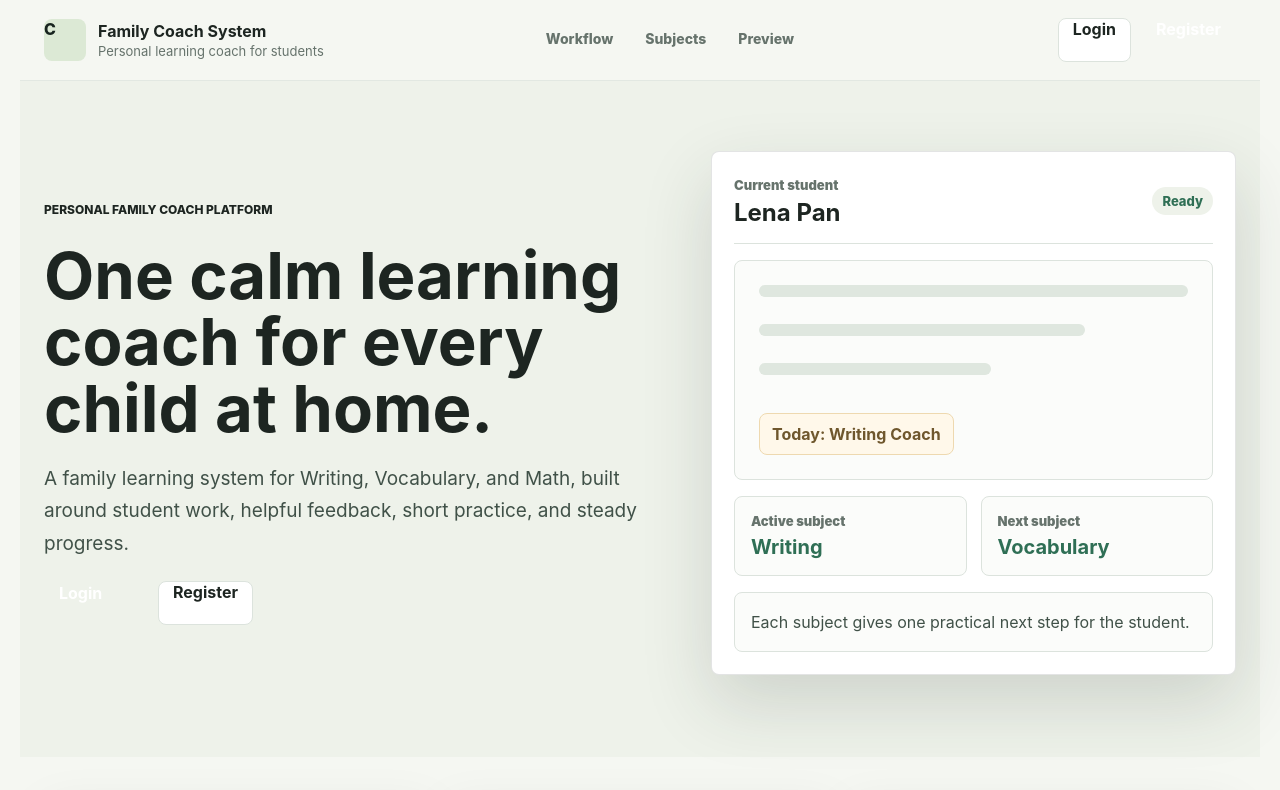
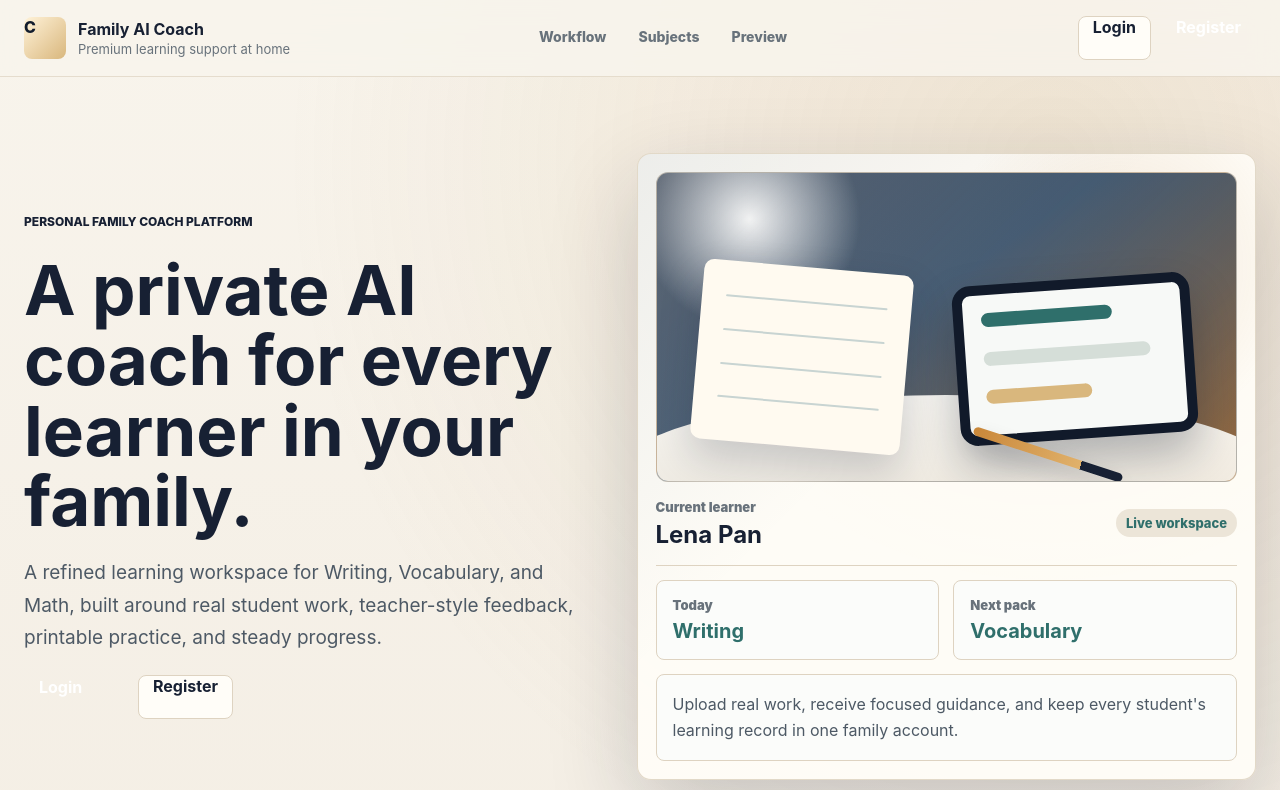
Before and after one commit to bhy103/writing-growth-system, a Next.js app: page / in a window 1280 px wide. Shown: the top 790 px of the page. Built offline with nearby package versions, Linux system fonts and the light colour scheme.

Commit message:
Upgrade portal branding and visual design

```diff
--- a/app/globals.css
+++ b/app/globals.css
@@ -1,16 +1,16 @@
 :root {
-  --bg: #f6f7f3;
-  --surface: #ffffff;
-  --surface-muted: #eef2ea;
-  --ink: #1d2521;
-  --muted: #66736c;
-  --line: #dce3dd;
-  --green: #2f6f55;
-  --green-dark: #214d3d;
-  --blue: #315f8c;
-  --gold: #b5822f;
+  --bg: #f5f1e8;
+  --surface: #fffdf8;
+  --surface-muted: #ece5d8;
+  --ink: #172033;
+  --muted: #68727b;
+  --line: #ded3c1;
+  --green: #2f6f6b;
+  --green-dark: #1f4d4a;
+  --blue: #203f63;
+  --gold: #b88746;
   --red: #9f4f43;
-  --shadow: 0 18px 50px rgba(37, 49, 43, 0.08);
+  --shadow: 0 22px 60px rgba(23, 32, 51, 0.1);
 }
 
 * {
@@ -47,7 +47,9 @@ a {
 .portal-page,
 .auth-page {
   min-height: 100vh;
-  background: #f5f7f2;
+  background:
+    radial-gradient(circle at 82% 6%, rgba(184, 135, 70, 0.16), transparent 28%),
+    linear-gradient(180deg, #f8f4ec 0%, #f1eadf 58%, #f7f4ee 100%);
 }
 
 .portal-nav {
@@ -58,11 +60,11 @@ a {
   align-items: center;
   justify-content: space-between;
   gap: 18px;
-  max-width: 1240px;
+  max-width: 1280px;
   margin: 0 auto;
-  padding: 18px 24px;
-  background: rgba(245, 247, 242, 0.94);
-  border-bottom: 1px solid rgba(220, 227, 221, 0.72);
+  padding: 16px 24px;
+  background: rgba(248, 244, 236, 0.88);
+  border-bottom: 1px solid rgba(222, 211, 193, 0.72);
   backdrop-filter: blur(14px);
 }
 
@@ -101,8 +103,8 @@ a {
 }
 
 .portal-menu a:hover {
-  background: var(--surface-muted);
-  color: var(--green);
+  background: rgba(255, 253, 248, 0.72);
+  color: var(--blue);
 }
 
 .portal-actions,
@@ -120,14 +122,13 @@ a {
 
 .portal-hero-stage {
   display: grid;
-  grid-template-columns: minmax(0, 1fr) minmax(380px, 0.84fr);
-  gap: 42px;
-  align-items: center;
-  max-width: 1240px;
-  min-height: 640px;
+  grid-template-columns: minmax(0, 0.95fr) minmax(420px, 1.05fr);
+  gap: 52px;
+  align-items: center;
+  max-width: 1280px;
+  min-height: 680px;
   margin: 0 auto;
-  padding: 70px 24px 82px;
-  background: #eef2ea;
+  padding: 76px 24px 92px;
 }
 
 .portal-hero-content {
@@ -140,7 +141,7 @@ a {
   margin: 0;
   max-width: 680px;
   color: var(--ink);
-  font-size: clamp(44px, 5.1vw, 72px);
+  font-size: clamp(46px, 5.4vw, 78px);
   line-height: 1.02;
   letter-spacing: 0;
 }
@@ -148,19 +149,129 @@ a {
 .portal-hero-content p:not(.eyebrow) {
   max-width: 690px;
   margin: 0;
-  color: #405148;
+  color: #4d5965;
   font-size: 19px;
   line-height: 1.72;
 }
 
 .hero-product-preview {
   display: grid;
-  gap: 16px;
-  border: 1px solid rgba(29, 37, 33, 0.12);
-  border-radius: 8px;
-  background: var(--surface);
-  box-shadow: 0 28px 70px rgba(37, 49, 43, 0.16);
-  padding: 22px;
+  gap: 14px;
+  border: 1px solid rgba(222, 211, 193, 0.86);
+  border-radius: 14px;
+  background: rgba(255, 253, 248, 0.92);
+  box-shadow: 0 32px 90px rgba(23, 32, 51, 0.2);
+  padding: 18px;
+}
+
+.premium-visual {
+  position: relative;
+  overflow: hidden;
+}
+
+.premium-visual::before {
+  position: absolute;
+  inset: 0;
+  background:
+    radial-gradient(circle at 78% 18%, rgba(184, 135, 70, 0.18), transparent 25%),
+    linear-gradient(135deg, rgba(32, 63, 99, 0.08), transparent 42%);
+  content: "";
+  pointer-events: none;
+}
+
+.premium-visual > * {
+  position: relative;
+}
+
+.premium-visual-photo {
+  position: relative;
+  min-height: 310px;
+  overflow: hidden;
+  border: 1px solid rgba(222, 211, 193, 0.7);
+  border-radius: 12px;
+  background:
+    linear-gradient(135deg, rgba(255, 253, 248, 0.3), rgba(255, 253, 248, 0)),
+    radial-gradient(circle at 16% 15%, rgba(255, 255, 255, 0.92), transparent 20%),
+    linear-gradient(145deg, #112036 0%, #243e5a 44%, #9a6b3d 100%);
+}
+
+.premium-visual-photo::before {
+  position: absolute;
+  inset: auto -8% -26% -8%;
+  height: 54%;
+  border-radius: 50% 50% 0 0;
+  background: linear-gradient(180deg, rgba(255, 253, 248, 0.96), rgba(236, 229, 216, 0.96));
+  content: "";
+}
+
+.visual-tablet {
+  position: absolute;
+  right: 42px;
+  bottom: 42px;
+  display: grid;
+  gap: 12px;
+  width: 238px;
+  height: 160px;
+  transform: rotate(-4deg);
+  border: 10px solid #111a2a;
+  border-radius: 18px;
+  background: #f7f9f7;
+  box-shadow: 0 22px 45px rgba(17, 26, 42, 0.3);
+  padding: 18px;
+}
+
+.visual-tablet span {
+  display: block;
+  height: 14px;
+  border-radius: 999px;
+  background: #d5ded8;
+}
+
+.visual-tablet span:nth-child(1) {
+  width: 72%;
+  background: var(--green);
+}
+
+.visual-tablet span:nth-child(2) {
+  width: 92%;
+}
+
+.visual-tablet span:nth-child(3) {
+  width: 58%;
+  background: #d9b77d;
+}
+
+.visual-notebook {
+  position: absolute;
+  left: 40px;
+  bottom: 34px;
+  display: grid;
+  gap: 13px;
+  width: 210px;
+  min-height: 180px;
+  transform: rotate(5deg);
+  border-radius: 10px;
+  background: #fffaf0;
+  box-shadow: 0 18px 40px rgba(23, 32, 51, 0.2);
+  padding: 34px 24px 24px;
+}
+
+.visual-notebook span {
+  height: 2px;
+  border-radius: 999px;
+  background: #c8d4d2;
+}
+
+.visual-pencil {
+  position: absolute;
+  right: 110px;
+  bottom: 22px;
+  width: 156px;
+  height: 9px;
+  transform: rotate(18deg);
+  border-radius: 999px;
+  background: linear-gradient(90deg, #c98739, #e0b16b 72%, #172033 72%);
+  box-shadow: 0 10px 20px rgba(23, 32, 51, 0.16);
 }
 
 .hero-preview-top {
@@ -245,12 +356,12 @@ a {
 
 .hero-note-card {
   padding: 16px;
-  color: #405148;
+  color: #4d5965;
   line-height: 1.65;
 }
 
 .portal-section {
-  max-width: 1240px;
+  max-width: 1280px;
   margin: 0 auto;
   padding: 72px 24px;
 }
@@ -268,7 +379,7 @@ a {
 .parent-language-panel,
 .portal-product-frame {
   border: 1px solid var(--line);
-  border-radius: 8px;
+  border-radius: 12px;
   background: var(--surface);
   box-shadow: var(--shadow);
 }
@@ -331,8 +442,8 @@ a {
 .skill-cloud span {
   border: 1px solid var(--line);
   border-radius: 999px;
-  background: #fbfcfa;
-  color: var(--green);
+  background: #fffaf1;
+  color: var(--blue);
   padding: 9px 12px;
   font-weight: 900;
 }
@@ -341,7 +452,7 @@ a {
   display: grid;
   gap: 14px;
   padding: 24px;
-  border-left: 5px solid var(--blue);
+  border-left: 5px solid var(--gold);
 }
 
 .parent-language-panel h3 {
@@ -371,7 +482,7 @@ a {
 .workflow-card span {
   width: fit-content;
   border-radius: 999px;
-  background: #eaf0f7;
+  background: #eef2f5;
   color: var(--blue);
   padding: 7px 10px;
   font-size: 13px;
@@ -399,7 +510,7 @@ a {
   align-content: start;
   gap: 10px;
   min-height: 420px;
-  background: #18241f;
+  background: #121c2d;
   color: #f8fbf8;
   padding: 22px;
 }
@@ -416,7 +527,7 @@ a {
 }
 
 .product-sidebar span.active {
-  background: rgba(255, 255, 255, 0.1);
+  background: rgba(184, 135, 70, 0.18);
   color: #ffffff;
 }
 
@@ -615,7 +726,7 @@ a {
 }
 
 .auth-footnote a {
-  color: var(--green);
+  color: var(--blue);
   font-weight: 800;
 }
 
@@ -635,7 +746,9 @@ a {
   flex-direction: column;
   gap: 28px;
   padding: 24px;
-  background: #18241f;
+  background:
+    linear-gradient(180deg, rgba(184, 135, 70, 0.08), transparent 28%),
+    #121c2d;
   color: #f8fbf8;
 }
 
@@ -651,8 +764,8 @@ a {
   height: 42px;
   place-items: center;
   border-radius: 8px;
-  background: #dce9d5;
-  color: #18241f;
+  background: linear-gradient(135deg, #fff2d8, #d9b77d);
+  color: #121c2d;
   font-weight: 800;
 }
 
@@ -745,6 +858,9 @@ a {
 .main {
   min-width: 0;
   padding: 28px;
+  background:
+    radial-gradient(circle at 90% 0%, rgba(184, 135, 70, 0.08), transparent 26%),
+    var(--bg);
 }
 
 .topbar {
--- a/app/layout.tsx
+++ b/app/layout.tsx
@@ -2,8 +2,8 @@ import type { Metadata } from "next";
 import "./globals.css";
 
 export const metadata: Metadata = {
-  title: "Writing Growth System",
-  description: "English writing improvement system for children",
+  title: "Family AI Coach",
+  description: "Personal learning coach for writing, vocabulary, and math",
 };
 
 export default function RootLayout({
--- a/components/portal/PortalHome.tsx
+++ b/components/portal/PortalHome.tsx
@@ -18,7 +18,7 @@ const workflowSteps = [
   },
 ];
 
-const subjectItems = ["Writing", "Vocabulary", "Math"];
+const subjectItems = ["Writing Coach", "Vocabulary Builder", "Math Mistake Book"];
 
 export function PortalHome() {
   return (
@@ -27,8 +27,8 @@ export function PortalHome() {
         <Link className="portal-brand" href="/">
           <span className="brand-mark">C</span>
           <div>
-            <strong>Family Coach System</strong>
-            <span>Personal learning coach for students</span>
+            <strong>Family AI Coach</strong>
+            <span>Premium learning support at home</span>
           </div>
         </Link>
         <nav className="portal-menu" aria-label="Portal navigation">
@@ -49,10 +49,10 @@ export function PortalHome() {
       <section className="portal-hero-stage">
         <div className="portal-hero-content">
           <p className="eyebrow">Personal Family Coach Platform</p>
-          <h1>One calm learning coach for every child at home.</h1>
+          <h1>A private AI coach for every learner in your family.</h1>
           <p>
-            A family learning system for Writing, Vocabulary, and Math, built around student work,
-            helpful feedback, short practice, and steady progress.
+            A refined learning workspace for Writing, Vocabulary, and Math, built around real
+            student work, teacher-style feedback, printable practice, and steady progress.
           </p>
           <div className="portal-cta-row">
             <Link className="primary-button large" href="/login">
@@ -64,32 +64,41 @@ export function PortalHome() {
           </div>
         </div>
 
-        <div className="hero-product-preview" aria-label="Workspace preview">
+        <div className="hero-product-preview premium-visual" aria-label="Family coach workspace preview">
+          <div className="premium-visual-photo" aria-hidden="true">
+            <div className="visual-tablet">
+              <span />
+              <span />
+              <span />
+            </div>
+            <div className="visual-notebook">
+              <span />
+              <span />
+              <span />
+              <span />
+            </div>
+            <div className="visual-pencil" />
+          </div>
           <div className="hero-preview-top">
             <div>
-              <span>Current student</span>
+              <span>Current learner</span>
               <strong>Lena Pan</strong>
             </div>
-            <span className="status-pill">Ready</span>
-          </div>
-          <div className="hero-draft-card">
-            <span className="scene-line wide" />
-            <span className="scene-line" />
-            <span className="scene-line short" />
-            <strong>Today: Writing Coach</strong>
+            <span className="status-pill">Live workspace</span>
           </div>
           <div className="hero-feedback-grid">
             <div>
-              <span>Active subject</span>
+              <span>Today</span>
               <strong>Writing</strong>
             </div>
             <div>
-              <span>Next subject</span>
+              <span>Next pack</span>
               <strong>Vocabulary</strong>
             </div>
           </div>
           <div className="hero-note-card">
-            Each subject gives one practical next step for the student.
+            Upload real work, receive focused guidance, and keep every student&apos;s learning record
+            in one family account.
           </div>
         </div>
       </section>
@@ -101,7 +110,7 @@ export function PortalHome() {
         </div>
         <div>
           <strong>Subject-based</strong>
-          <span>Writing is live first, with Vocabulary and Math ready as dedicated spaces.</span>
+          <span>Writing, Vocabulary, and Math each have a dedicated workspace.</span>
         </div>
         <div>
           <strong>Progress-focused</strong>
@@ -114,8 +123,8 @@ export function PortalHome() {
           <p className="eyebrow">For Students</p>
           <h2>Move between subjects without losing the learning thread.</h2>
           <p>
-            Each subject has its own workspace, but the coaching style stays consistent: clear,
-            friendly, and focused on one next step.
+            Each subject has its own tools, but the experience stays consistent: clear feedback,
+            useful practice, printable review, and student-level progress.
           </p>
           <div className="skill-cloud">
             {subjectItems.map((item) => (
@@ -128,7 +137,7 @@ export function PortalHome() {
           <h3>Clear progress across the whole family.</h3>
           <p>
             The system helps families understand what each student is practicing, where they are
-            improving, and what the next small learning step should be.
+            improving, and what should be reviewed next.
           </p>
         </div>
       </section>
@@ -152,7 +161,7 @@ export function PortalHome() {
       <section className="portal-section product-preview-section" id="preview">
         <div className="section-heading">
           <p className="eyebrow">Workspace Preview</p>
-          <h2>A family coach workspace with subject-by-subject growth.</h2>
+          <h2>A polished workspace for subject-by-subject growth.</h2>
         </div>
         <div className="portal-product-frame">
           <div className="product-sidebar">
```
